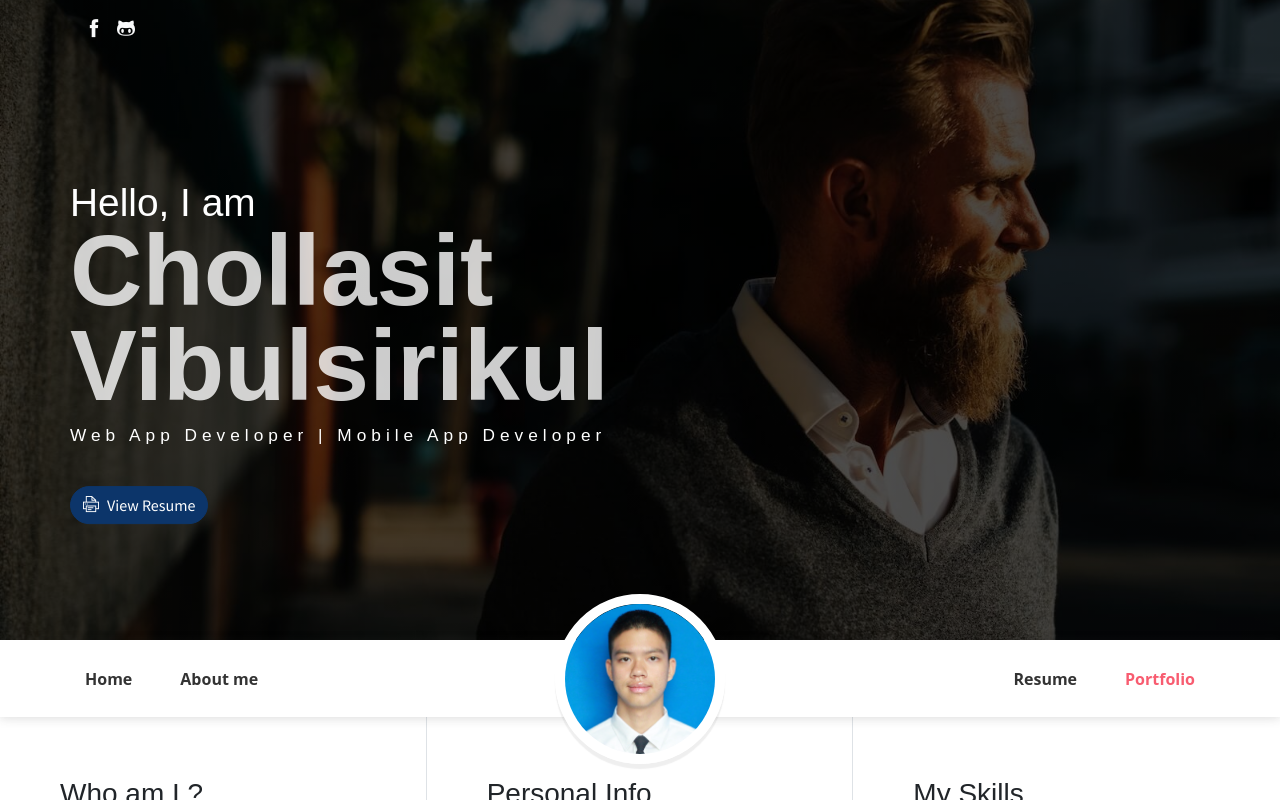
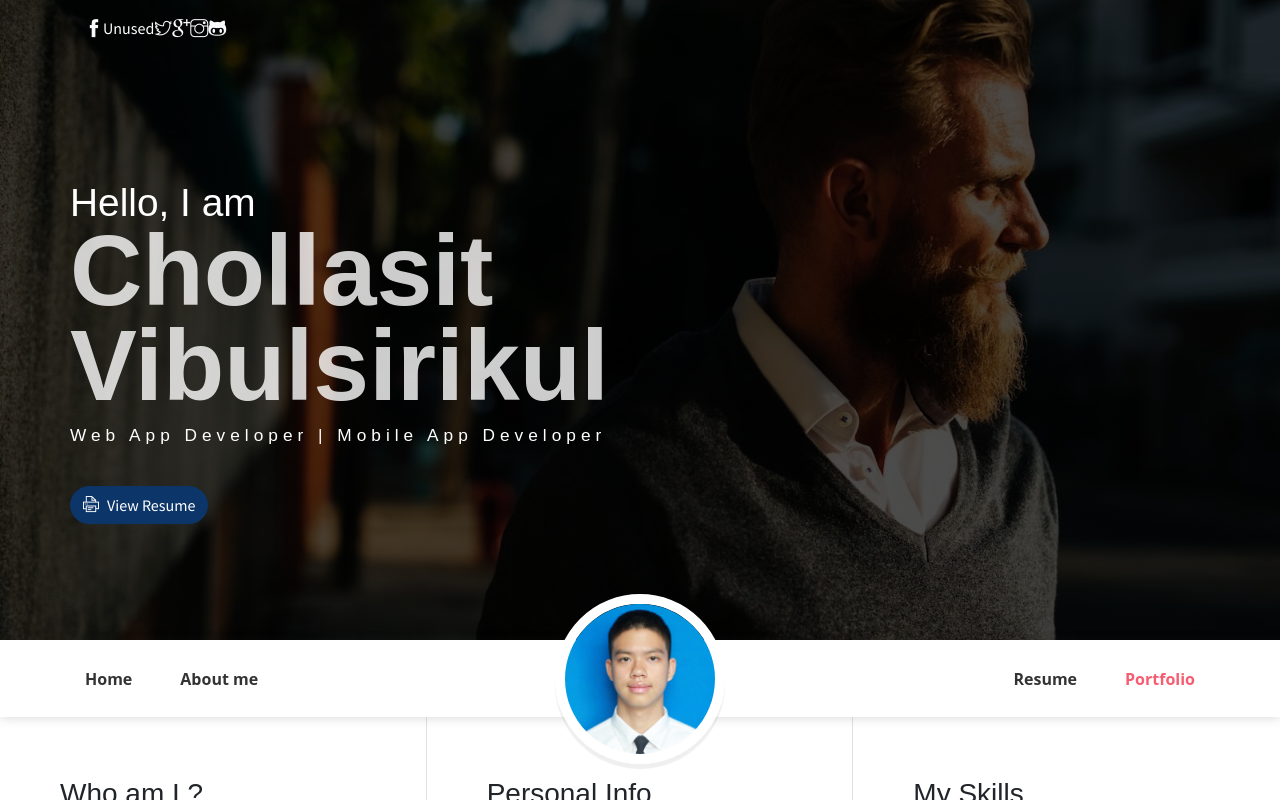
Before and after one commit to chollasit-dev/chollasit-dev-old.github.io, a website: page index.html in a window 1280 px wide. Shown: the top 800 px of the page. Drawn offline with Linux system fonts and the light colour scheme; some packages are replaced by stand-ins of ours.

Commit message:
TEST: Test deployed website's update time

```diff
--- a/index.html
+++ b/index.html
@@ -26,11 +26,11 @@
         <div class="container">
             <ul class="social-icons pt-3">
                 <li class="social-item"><a class="social-link text-light" href="https://web.facebook.com/profile.php?id=100008299267075"><i class="ti-facebook" aria-hidden="true"></i></a></li>
-                <!-- Unused
+                Unused
                     <li class="social-item"><a class="social-link text-light" href="#"><i class="ti-twitter" aria-hidden="true"></i></a></li>
                     <li class="social-item"><a class="social-link text-light" href="#"><i class="ti-google" aria-hidden="true"></i></a></li>
                     <li class="social-item"><a class="social-link text-light" href="#"><i class="ti-instagram" aria-hidden="true"></i></a></li>
-                -->
+
                 <li class="social-item"><a class="social-link text-light" href="https://github.com/chollasit-dev"><i class="ti-github" aria-hidden="true"></i></a></li>
             </ul>
             <div class="header-content">
```
